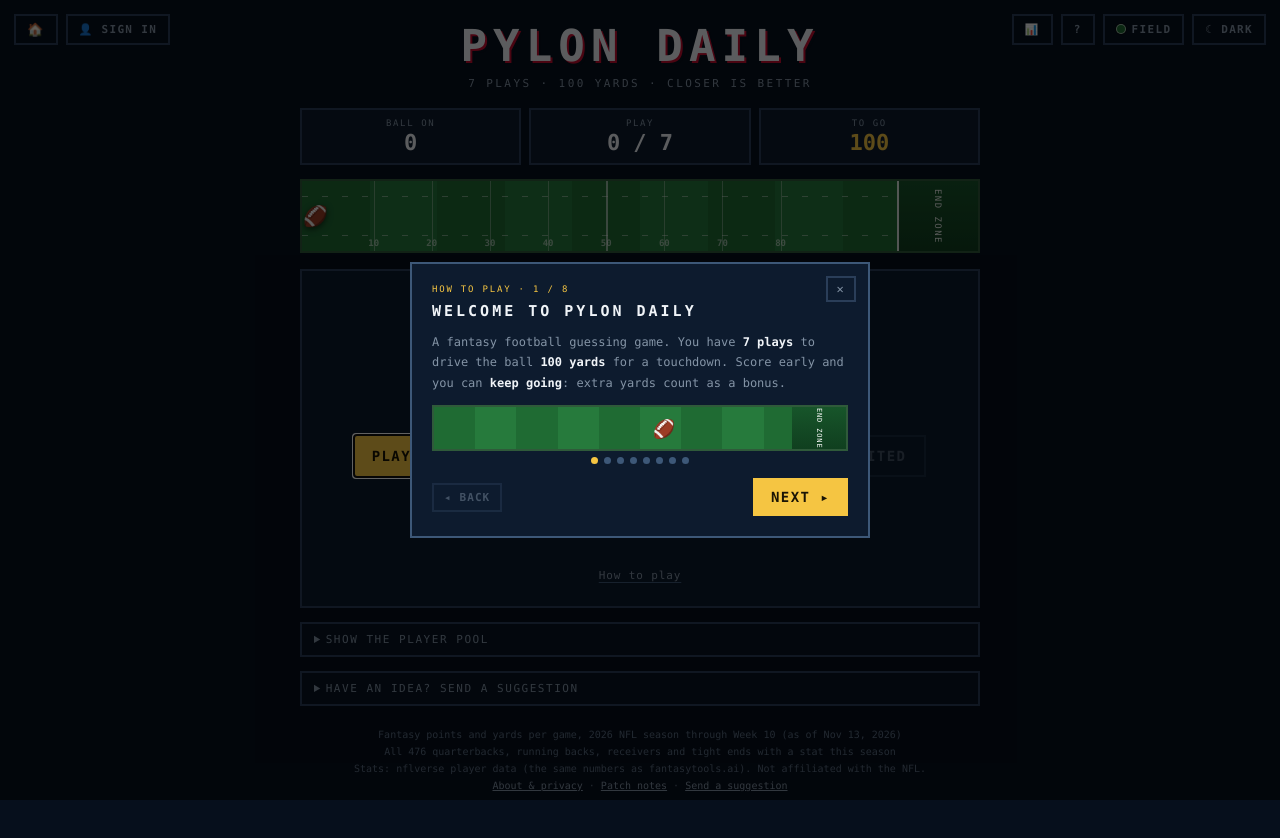
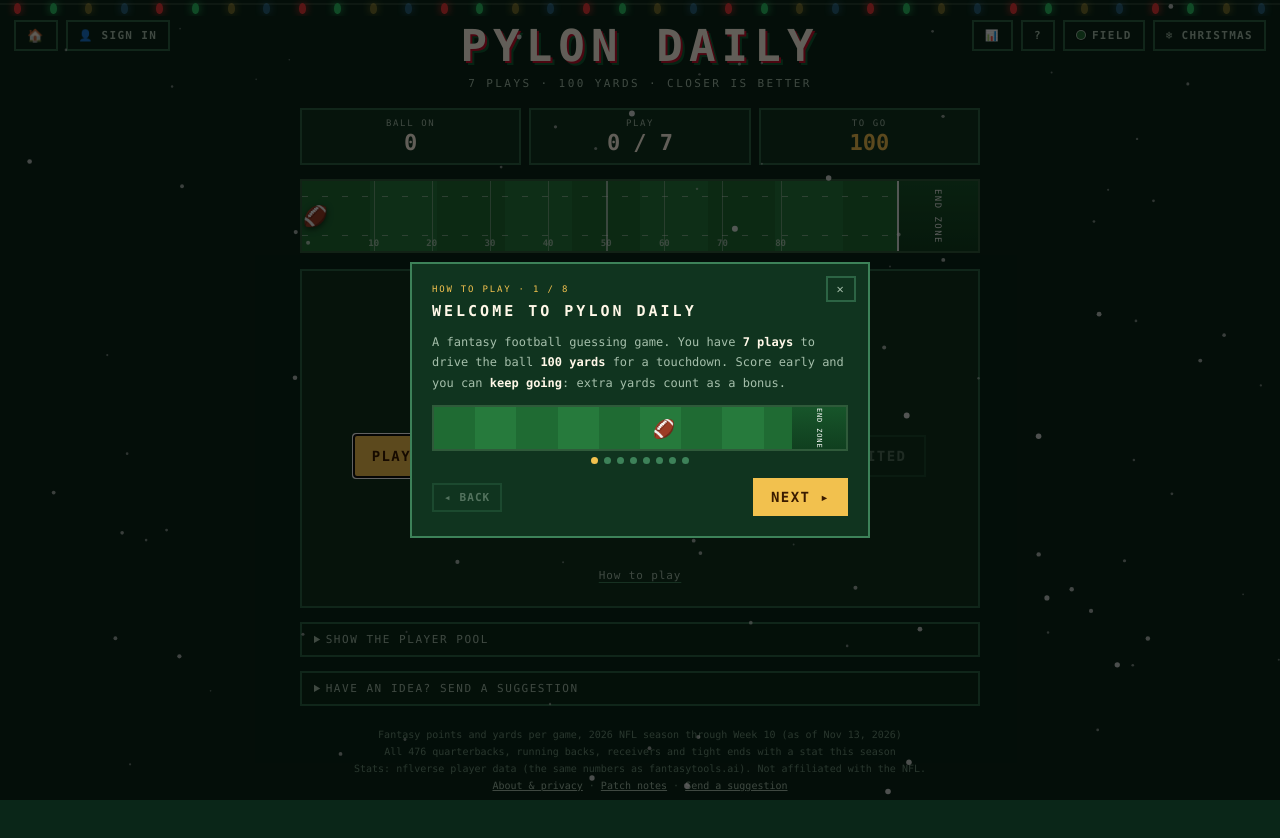
Before and after one commit to josephpylon/pylondaily, a plain HTML site: page index.html in a window 1280 px wide. Drawn offline with Linux system fonts and the light colour scheme.

Commit message:
Christmas theme is the default for the holidays
Default until New Year's Day 2027 for anyone who hasn't picked a theme from the menu; picks are remembered.

Co-Authored-By: Claude Opus 5.5 <noreply@anthropic.com>
Claude-Session: https://claude.ai/code/session_01TUXAm65osthcVjdrCV6nqq

```diff
--- a/index.html
+++ b/index.html
@@ -32,7 +32,11 @@
 <script type="application/ld+json">{"@context":"https://schema.org","@type":"VideoGame","name":"Pylon Daily","url":"https://pylondaily.com/","description":"A free daily fantasy football guessing game: name the NFL player closest to a target fantasy points per game and drive 100 yards in 7 plays.","genre":["Sports","Trivia","Puzzle"],"gamePlatform":"Web browser","applicationCategory":"Game","operatingSystem":"Any","isAccessibleForFree":true,"offers":{"@type":"Offer","price":"0","priceCurrency":"USD"}}</script>
 <script>
   // dark by default; remember a switch to light on this device
-  try{ var t=localStorage.getItem("hm-theme"); if(t==="light"||t==="christmas") document.documentElement.dataset.theme=t; }catch(e){}
+  // Christmas is the default theme for the holiday season (until New Year's Day 2027) for anyone who hasn't picked a
+  // theme from the menu; a pick (hm-theme-pick) is remembered on this device.
+  var t=null; try{ t=localStorage.getItem("hm-theme-pick"); }catch(e){}
+  if(!t) t=Date.now()<Date.parse("2027-01-01T05:00:00-05:00")?"christmas":"dark";
+  if(t==="light"||t==="christmas") document.documentElement.dataset.theme=t;
   try{ if(localStorage.getItem("hm-lights")==="off") document.documentElement.dataset.lights="off"; }catch(e){}
   try{ var f=localStorage.getItem("hm-field"); if(f==="blue"||f==="red") document.documentElement.dataset.field=f; }catch(e){}
 </script>
@@ -2129,13 +2133,13 @@ const THEMES={dark:"☾ DARK",light:"☀ LIGHT",christmas:"❄ CHRISTMAS"};
 const themeLabel=t=>{const [i,...w]=THEMES[t].split(" ");return `${i} <span class="lbl">${w.join(" ")}</span>`;};
 const theme=()=>document.documentElement.dataset.theme||"dark";
 const isLight=()=>theme()==="light";
-function setTheme(t){
+function setTheme(t,picked){
   if(!THEMES[t]) t="dark";
   if(t==="dark") delete document.documentElement.dataset.theme;
   else document.documentElement.dataset.theme=t;
   $("themeBtn").innerHTML=themeLabel(t);
   $("tmenu").querySelectorAll("button").forEach(b=>b.classList.toggle("on",b.dataset.t===t));
-  try{localStorage.setItem("hm-theme",t);}catch(e){}
+  if(picked){try{localStorage.setItem("hm-theme-pick",t);}catch(e){}}
   snow(t==="christmas");
 }
 
@@ -2204,7 +2208,7 @@ $("lightsT").onchange=e=>{
 $("tmenu").onclick=e=>{
   e.stopPropagation();
   const b=e.target.closest("[data-t]"); if(!b) return;
-  setTheme(b.dataset.t);$("tmenu").classList.remove("open");
+  setTheme(b.dataset.t,true);$("tmenu").classList.remove("open");
 };
 document.addEventListener("click",e=>{
   if(!e.target.closest(".fieldpick")){$("fmenu").classList.remove("open");$("tmenu").classList.remove("open");}
```
Also changed, not shown: patchnotes.html (+9 -1 lines).
